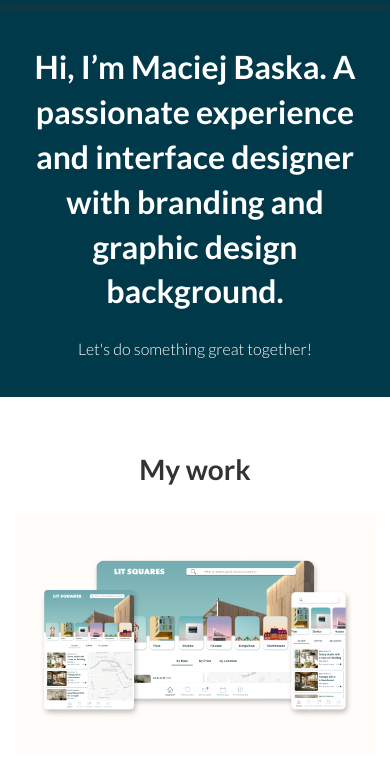
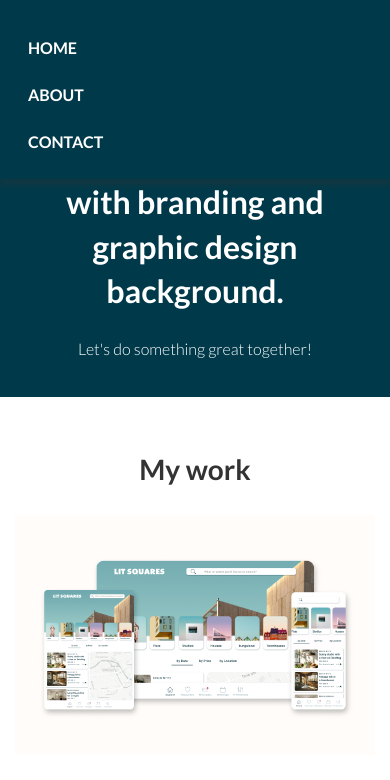
Before and after one commit to MaciejBaska/portfolio-website, a plain HTML site: page index.html in a window 390 px wide. Both pictures are taken after a click on the link 363 px from the left and 33 px from the top of the page. Shown: the part 64-844 px from the top of the page. Drawn offline with nearby package versions, Linux system fonts and the light colour scheme.

Commit message:
Add interactivity to the menu

```diff
--- a/css/style.css
+++ b/css/style.css
@@ -229,6 +229,24 @@ nav > ul > li > a:active {
   top: 2px;
   font-size: 20px;
   padding-right: 0;
+}
+
+.navtoggle.responsive li {
+  display: block;
+}
+
+.navtoggle.responsive nav {
+  padding: 24px 0 0;
+}
+
+.navtoggle.responsive li {
+  display: block;
+  padding: 10px 0;
+  border-top: 1px solid #003a4a;
+}
+
+.navtoggle.responsive li:last-child {
+  padding: 0 0 10px;
 }
 
 #about .row {
--- a/index.html
+++ b/index.html
@@ -24,8 +24,8 @@
           <ul>
             <li><a href="index.html#home">Home</a></li>
             <li><a href="about.html">About</a></li>
-            <li><a href="#contact">Contact</a></li>
-            <li><a href="javascript:void(0);" class="icon" onclick="myFunction()"><i class="fas fa-bars"></i></a></li>
+            <li><a href="#contact" onclick="menuToggle()">Contact</a></li>
+            <li><a href="javascript:void(0);" class="icon" onclick="menuToggle()"><i class="fas fa-bars"></i></a></li>
           </ul>
         </nav>
       </div>
--- a/js/scripts.js
+++ b/js/scripts.js
@@ -1 +1,11 @@
 console.log("Hi! It's nice to see you on my portfolio webside")
+
+function menuToggle() {
+  var x = document.getElementById('myNavtoggle');
+  if (x.className === 'navtoggle') {
+    x.className += ' responsive';
+  } else {
+    x.className = 'navtoggle';
+  }
+
+}
```
